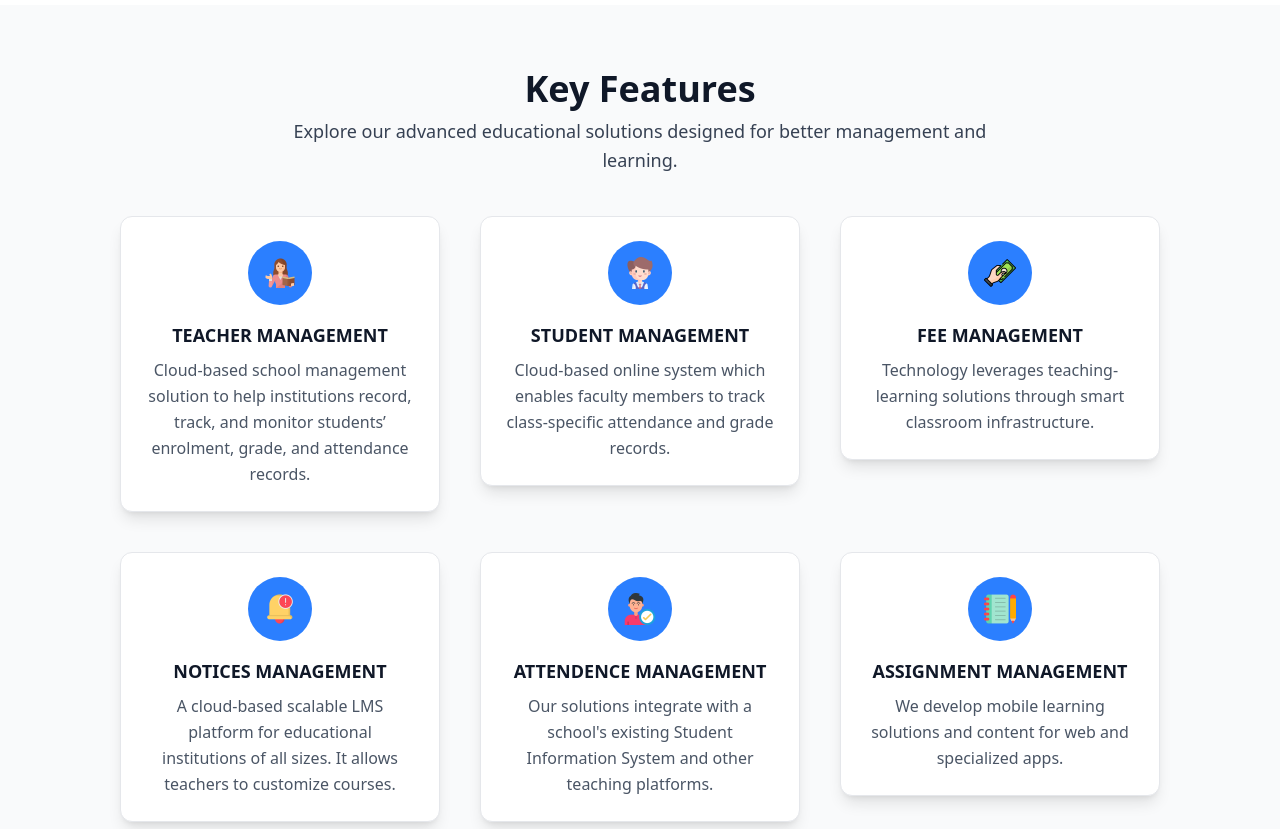
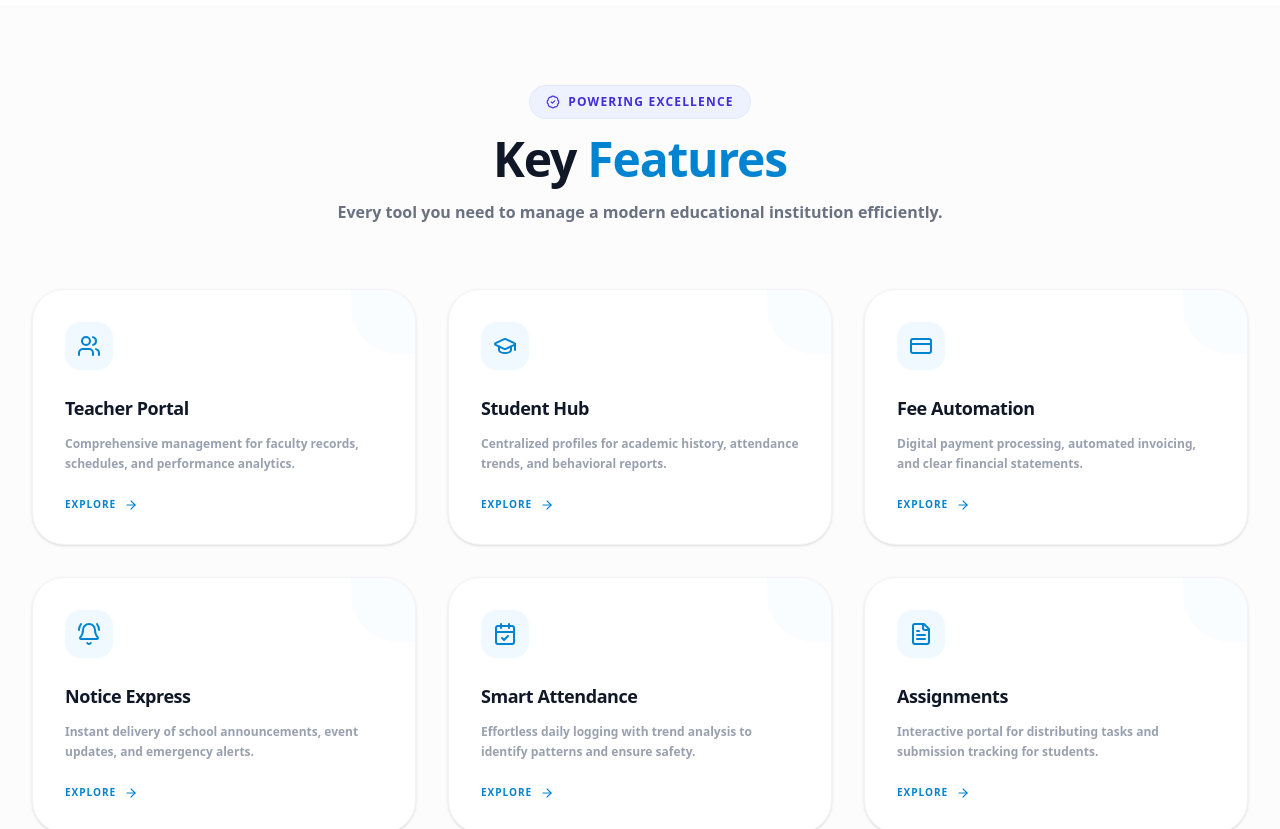
Before and after one commit to Yaswantsoni1128/Edumon, a React (Vite) app in the folder Frontend/: page / in a window 1280 px wide. Shown: the part 1540-2369 px from the top of the page. Built offline with nearby package versions, Linux system fonts and the light colour scheme; no server answers.

Commit message:
style: features card updated , layout updated

```diff
--- a/Frontend/src/components/LandingPage/FeatureCard.jsx
+++ b/Frontend/src/components/LandingPage/FeatureCard.jsx
@@ -1,24 +1,36 @@
 import React from "react";
 import { Link } from "react-router-dom";
+import { ArrowRight } from "lucide-react";
 
-const FeatureCard = ({ icon, title, description, link }) => {
+const FeatureCard = ({ icon: Icon, title, description, link = "/login" }) => {
   return (
-    <Link to={link}>
-      <div className="bg-white shadow-lg border border-gray-200 rounded-xl p-6 w-80 flex flex-col items-center text-center transition-transform duration-300 hover:scale-105 hover:shadow-xl group cursor-pointer">
-        {/* Circular Icon */}
-        <div className="w-16 h-16 flex items-center justify-center rounded-full bg-blue-500 transition-all duration-300 group-hover:bg-white mb-4">
-          <img src={icon} alt={title} className="w-8 h-8" />
+    <Link to={link || "/login"} className="block group h-full">
+      <div className="h-full bg-white p-8 rounded-[2rem] border border-gray-100 shadow-sm hover:shadow-xl hover:-translate-y-1 transition-all duration-500 relative overflow-hidden flex flex-col">
+        {/* Subtle Background Accent */}
+        <div className="absolute top-0 right-0 w-24 h-24 bg-sky-50 rounded-bl-[3rem] -mr-8 -mt-8 transition-all duration-500 group-hover:bg-sky-100 group-hover:scale-150 opacity-40"></div>
+
+        <div className="relative z-10 flex flex-col h-full">
+          <div className="w-12 h-12 rounded-2xl bg-sky-50 flex items-center justify-center text-sky-600 mb-6 group-hover:scale-110 group-hover:bg-sky-600 group-hover:text-white transition-all duration-500">
+            {typeof Icon === 'string' ? (
+              <img src={Icon} alt={title} className="w-6 h-6 object-contain" />
+            ) : (
+              <Icon size={24} />
+            )}
+          </div>
+
+          <h3 className="text-lg font-black text-gray-900 mb-3 group-hover:text-sky-600 transition-colors duration-300 tracking-tight">
+            {title}
+          </h3>
+
+          <p className="text-gray-400 leading-relaxed text-xs font-bold mb-6 flex-grow">
+            {description}
+          </p>
+
+          <div className="flex items-center gap-2 text-sky-600 font-black text-[10px] uppercase tracking-widest transition-all duration-300 group-hover:translate-x-2">
+            EXPLORE
+            <ArrowRight size={14} />
+          </div>
         </div>
-
-        {/* Title */}
-        <p className="text-lg font-bold text-gray-900 uppercase transition-all duration-300 group-hover:text-sky-600">
-          {title}
-        </p>
-
-        {/* Description */}
-        <p className="text-gray-600 text-md mt-2 leading-relaxed transition-all duration-300">
-          {description}
-        </p>
       </div>
     </Link>
   );
--- a/Frontend/src/components/LandingPage/Features.jsx
+++ b/Frontend/src/components/LandingPage/Features.jsx
@@ -1,74 +1,117 @@
 import React from "react";
 import FeatureCard from "./FeatureCard";
+import { motion } from 'framer-motion';
+import {
+  Users,
+  GraduationCap,
+  CreditCard,
+  BellRing,
+  CalendarCheck,
+  FileText,
+  BadgeCheck
+} from 'lucide-react';
 
 const Features = () => {
   const featureList = [
     {
-      icon: "./teacher.png",
-      title: "Teacher management",
+      icon: Users,
+      title: "Teacher Portal",
       description:
-        "Cloud-based school management solution to help institutions record, track, and monitor students’ enrolment, grade, and attendance records.",
+        "Comprehensive management for faculty records, schedules, and performance analytics.",
       link: "/login"
     },
     {
-      icon: "./student.png",
-      title: "Student Management",
+      icon: GraduationCap,
+      title: "Student Hub",
       description:
-        "Cloud-based online system which enables faculty members to track class-specific attendance and grade records.",
+        "Centralized profiles for academic history, attendance trends, and behavioral reports.",
       link: "/login"
     },
     {
-      icon: "./money.png",
-      title: "Fee Management",
+      icon: CreditCard,
+      title: "Fee Automation",
       description:
-        "Technology leverages teaching-learning solutions through smart classroom infrastructure.",
+        "Digital payment processing, automated invoicing, and clear financial statements.",
       link: "/login"
     },
     {
-      icon: "./notifications.png",
-      title: "Notices management",
+      icon: BellRing,
+      title: "Notice Express",
       description:
-        "A cloud-based scalable LMS platform for educational institutions of all sizes. It allows teachers to customize courses.",
+        "Instant delivery of school announcements, event updates, and emergency alerts.",
       link: "/login"
     },
     {
-      icon: "./check.png",
-      title: "Attendence Management",
+      icon: CalendarCheck,
+      title: "Smart Attendance",
       description:
-        "Our solutions integrate with a school's existing Student Information System and other teaching platforms.",
+        "Effortless daily logging with trend analysis to identify patterns and ensure safety.",
       link: "/login"
     },
     {
-      icon: "./assignment.png",
-      title: "Assignment Management",
+      icon: FileText,
+      title: "Assignments",
       description:
-        "We develop mobile learning solutions and content for web and specialized apps.",
+        "Interactive portal for distributing tasks and submission tracking for students.",
       link: "/login"
     },
   ];
 
   return (
-    <div className="py-16 px-6 bg-gray-50">
-      {/* Heading */}
-      <div className="text-center mb-10">
-        <p className="text-4xl font-bold text-gray-900">Key Features</p>
-        <p className="w-3/5 mx-auto text-lg text-gray-700 mt-2 leading-relaxed">
-          Explore our advanced educational solutions designed for better
-          management and learning.
+    <div className="py-20 px-4 sm:px-6 lg:px-8 bg-gray-50/50">
+      <div className="max-w-7xl mx-auto">
+        {/* Heading Section */}
+        <motion.div
+          className="text-center mb-16 space-y-4"
+          initial={{ opacity: 0, y: -20 }}
+          whileInView={{ opacity: 1, y: 0 }}
+          transition={{ duration: 0.6 }}
+          viewport={{ once: true }}
+        >
+          <div className="inline-flex items-center gap-2 px-4 py-2 rounded-full bg-indigo-50 text-indigo-700 text-[10px] md:text-xs font-black uppercase tracking-widest border border-indigo-100">
+            <BadgeCheck size={14} />
+            <span>Powering Excellence</span>
+          </div>
+          <h2 className="text-3xl md:text-4xl lg:text-5xl font-black text-gray-900 tracking-tight">
+            Key <span className="text-sky-600">Features</span>
+          </h2>
+          <p className="max-w-2xl mx-auto text-sm md:text-base text-gray-500 font-bold leading-relaxed">
+            Every tool you need to manage a modern educational institution efficiently.
           </p>
-      </div>
+        </motion.div>
 
-      {/* Feature Cards using Flexbox */}
-      <div className="flex flex-wrap justify-center gap-10 ">
+        {/* Feature Cards Grid */}
+        <motion.div
+          className="grid grid-cols-1 md:grid-cols-2 lg:grid-cols-3 gap-6 lg:gap-8"
+          initial="hidden"
+          whileInView="visible"
+          viewport={{ once: true }}
+          variants={{
+            visible: {
+              transition: {
+                staggerChildren: 0.1,
+              },
+            },
+          }}
+        >
           {featureList.map((item, idx) => (
+            <motion.div
+              key={idx}
+              variants={{
+                hidden: { opacity: 0, y: 20 },
+                visible: { opacity: 1, y: 0 },
+              }}
+              className="h-full"
+            >
               <FeatureCard
-            key={idx}
                 icon={item.icon}
                 title={item.title}
                 description={item.description}
-            link = {item.link}
+                link={item.link}
               />
+            </motion.div>
           ))}
+        </motion.div>
       </div>
     </div>
   );
--- a/Frontend/src/main.jsx
+++ b/Frontend/src/main.jsx
@@ -3,9 +3,11 @@ import { createRoot } from 'react-dom/client'
 import './index.css'
 import App from './App.jsx'
 import { BrowserRouter } from 'react-router-dom'
+import { Toaster } from 'react-hot-toast'
 
 createRoot(document.getElementById('root')).render(
   <BrowserRouter>
     <App />
+    <Toaster position="top-center" reverseOrder={false} />
   </BrowserRouter>,
 )
```
Also changed, not shown: Frontend/src/components/LandingPage/Getintouch.jsx (+65 -9 lines). Lines whose indentation alone changed are shown as unchanged.
